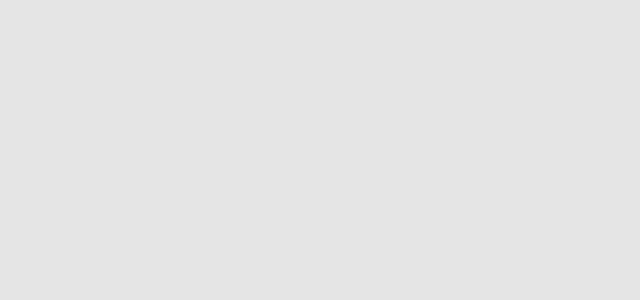
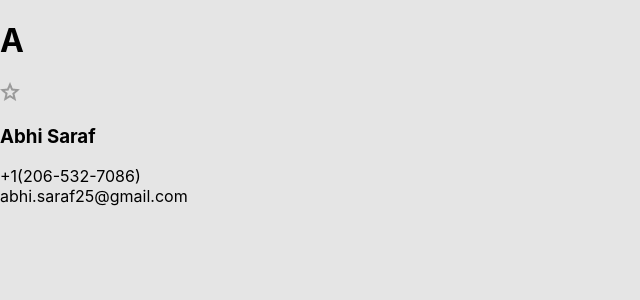
Before and after one commit to abhijeetsaraf/data-driven-reactComponenets, a React (Create React App) app: page /assignment4 in a window 1280 px wide. Before the commit this address had no page. Shown: the top 300 px of the page, without its empty margins (0-640 px from the left). Built offline with nearby package versions, Linux system fonts and the light colour scheme.

Commit message:
Asgmt 4 - Toggle Fav icon - Complex State Obj

```diff
--- a/src/App.js
+++ b/src/App.js
@@ -7,6 +7,7 @@ import Memegenerator from './Memegenerator';
 import Assignment1 from './Assignment1';
 import Assignment2 from './Assignment2';
 import Assignment3 from './Assignment3';
+import Assignment4 from './Assignment4';
 
 function App() {
 
@@ -21,6 +22,7 @@ function App() {
           <Route path='/assignment1' Component={Assignment1}/>
           <Route path='/assignment2' Component={Assignment2}/>
           <Route path='/assignment3' Component={Assignment3}/>
+          <Route path='/assignment4' Component={Assignment4}/>
         </Routes>
       </div>
     </Router>
--- /dev/null
+++ b/src/Assignment4.js
@@ -0,0 +1,36 @@
+import './index.css';
+import React from "react";
+import starDeselected from "./images/star-deselcted.png";
+import starSelected from "./images/star-selected.png";
+
+
+export default function(){
+    const[contact, setContact] = React.useState({
+        firstName:"Abhi",
+        lastName:"Saraf",
+        phone:"+1(206-532-7086)",
+        email:"abhi.saraf25@gmail.com",
+        isFavorite:false
+    })
+    console.log(contact)
+
+    function toggleFavorite(){
+       setContact(prevState => {
+        return{...prevState, isFavorite: !prevState.isFavorite }})
+    }
+
+    return(
+        <main>
+            <div>
+                <h1>A</h1>
+            </div>
+            <div onClick={toggleFavorite}>
+                <img src={contact.isFavorite ? starSelected : starDeselected}/>
+            </div>
+            <h3>{contact.firstName} {contact.lastName}</h3>
+            <div>{contact.phone}</div>
+            <div>{contact.email}</div>
+
+        </main>
+    )
+}
--- a/src/Navigation.js
+++ b/src/Navigation.js
@@ -12,6 +12,7 @@ function Navigation(){
                 <Link to="/assignment1"><li>- Assignment 1 - Counter</li></Link>
                 <Link to="/assignment2"><li>- Assignment 2 - Flip the text through states Yes - No </li></Link>
                 <Link to="/assignment3"><li>- Assignment 3 - Add items to list - Compelex State Array </li></Link>
+                <Link to="/assignment4"><li>- Assignment 4 - Toggle favorite button - Complex States Objects </li></Link>
             </ul>
         </div>
     )
```
Also changed, not shown: src/images/star-deselcted.png (added), src/images/star-selected.png (added).
